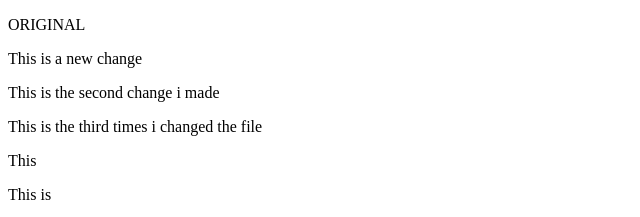
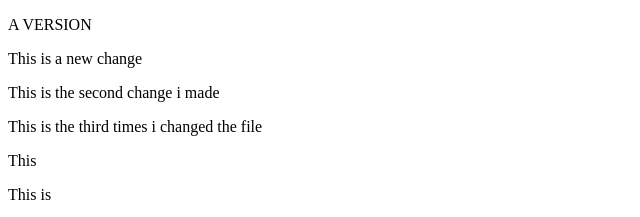
Before and after one commit to ata-ec/dev-practice-lab, a plain HTML site: page index.html in a window 1280 px wide. Shown: the top 217 px of the page, 0-640 px from the left. Drawn offline with Linux system fonts and the light colour scheme.

Commit message:
Branch 1 changes conflic line

```diff
--- a/index.html
+++ b/index.html
@@ -6,7 +6,7 @@
     <title>Document</title>
 </head>
 <body>
-    <p id="conflict">ORIGINAL</p>
+    <p id="conflict">A VERSION</p>
     <p>This is a new change </p>
     <p>This is the second change i made</p>
     <p>This is the third times i changed the file</p>
```
